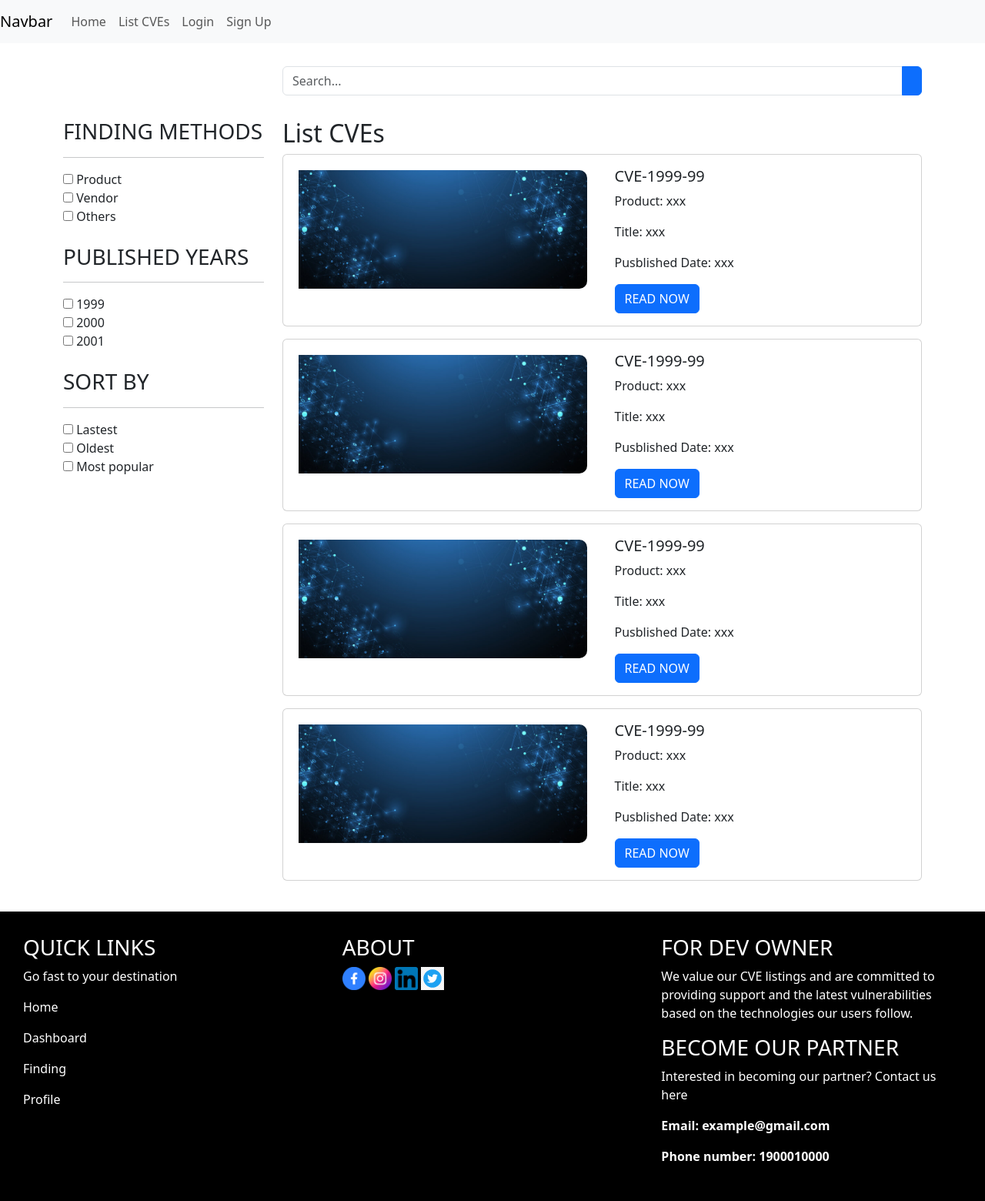
After one commit to okthichiatay77/SecurityNews, a Django app: page /list-cve/ in a window 1280 px wide. The commit adds this page. Shown: the whole page at 77% size. Run offline with Django 4.2, Linux system fonts and the light colour scheme.

Commit message:
update code

```diff
--- a/firstapp/urls.py
+++ b/firstapp/urls.py
@@ -1,10 +1,11 @@
 from django.urls import path
-from .views import index_view
+from .views import index_view, list_cves_view
 
 
 app_name = 'app'
 
 
 urlpatterns = [
-    path('', index_view, name='home')
+    path('', index_view, name='home'),
+    path('list-cve/', list_cves_view, name='list_cves')
 ]
--- a/firstapp/views.py
+++ b/firstapp/views.py
@@ -6,3 +6,11 @@ def index_view(request):
         'list_news': ['1', '2', '3']
     }
     return render(request, 'home.html', context=context)
+
+
+def list_cves_view(request):
+
+    context = {
+        'list_cve': [1, 2, 3, 4]
+    }
+    return render(request, 'firstapp/list_cves.html', context=context)
--- /dev/null
+++ b/templates/firstapp/list_cves.html
@@ -0,0 +1,86 @@
+{% extends 'navbar.html' %}
+
+{% block css %}
+    .img-cve {
+    padding: 20px;
+    border-radius: 30px;
+    width: 100%;
+    height: auto;
+    }
+{% endblock %}
+
+{% block title %}
+    List CVEs
+{% endblock %}
+
+{% block content %}
+    <div class="container">
+        <div class="row" style="margin-top: 30px; margin-bottom: 30px;">
+            <div class="col-3">
+            </div>
+            <div class="col-9">
+                <div class="input-group">
+                    <input name="search-focus" type="search" class="form-control" placeholder="Search..."/>
+                    <button type="button" class="btn btn-primary" data-mdb-ripple-init>
+                        <i class="fas fa-search"></i>
+                    </button>
+                </div>
+            </div>
+
+        </div>
+        <div class="row" style="margin-top: 30px;">
+            <div class="col-3">
+                <h3>FINDING METHODS</h3>
+                <hr>
+                <form method="post">
+                    <input type="checkbox" id="product" name="product" value="product">
+                    <label for="product">Product</label><br>
+                    <input type="checkbox" id="vendor" name="vendor" value="vendor">
+                    <label for="vendor">Vendor</label><br>
+                    <input type="checkbox" id="others" name="others" value="others">
+                    <label for="others">Others</label><br><br>
+                    <h3>PUBLISHED YEARS</h3>
+                    <hr>
+                    <input type="checkbox" id="vehicle1" name="vehicle1" value="Bike">
+                    <label for="vehicle1">1999</label><br>
+                    <input type="checkbox" id="vehicle2" name="vehicle2" value="Car">
+                    <label for="vehicle2">2000</label><br>
+                    <input type="checkbox" id="vehicle3" name="vehicle3" value="Boat">
+                    <label for="vehicle3">2001</label><br><br>
+                    <h3>SORT BY</h3>
+                    <hr>
+                    <input type="checkbox" id="lastest" name="lastest" value="lastest">
+                    <label for="lastest">Lastest</label><br>
+                    <input type="checkbox" id="oldest" name="oldest" value="oldest">
+                    <label for="oldest">Oldest</label><br>
+                    <input type="checkbox" id="most_popular" name="most_popular" value="most_popular">
+                    <label for="most_popular">Most popular</label><br><br>
+                </form>
+
+            </div>
+            <div class="col-9">
+                <h2>List CVEs</h2>
+                {% for it in list_cve %}
+                    <div class="card mb-3">
+                        <div class="row g-0">
+                            <div class="col-md-6">
+                                <img src="/media/bg-sec.jpg" class="img-fluid rounded-start img-cve" alt="avatar-cve">
+                            </div>
+                            <div class="col-md-6">
+                                <div class="card-body">
+                                    <h5 class="card-title">CVE-1999-99</h5>
+                                    <p class="card-text">Product: xxx</p>
+                                    <p class="card-text">Title: xxx</p>
+                                    <p class="card-text">Pusblished Date: xxx</p>
+                                    <p class="card-text">
+                                        <button class="btn btn-primary">READ NOW</button>
+                                    </p>
+                                </div>
+                            </div>
+                        </div>
+                    </div>
+                {% endfor %}
+            </div>
+        </div>
+    </div>
+{% endblock %}
--- a/templates/navbar.html
+++ b/templates/navbar.html
@@ -29,7 +29,7 @@
         }
     </style>
 </head>
-<body style="background-color: lightgray">
+<body>
 <nav class="navbar navbar-expand-lg navbar-light bg-light">
     <a class="navbar-brand" href="/">Navbar</a>
     <button class="navbar-toggler" type="button" data-toggle="collapse" data-target="#navbarNav"
@@ -42,7 +42,7 @@
                 <a class="nav-link" href="/">Home</a>
             </li>
             <li class="nav-item">
-                <a class="nav-link" href="#">List News</a>
+                <a class="nav-link" href="{% url 'app:list_cves' %}">List CVEs</a>
             </li>
             {% if user.is_authenticated %}
                 <li content="nav-item">
```
Also changed, not shown: _common/common.py (added, +20 -0 lines), firstapp/models.py (+32 -0 lines), db.sqlite3.
